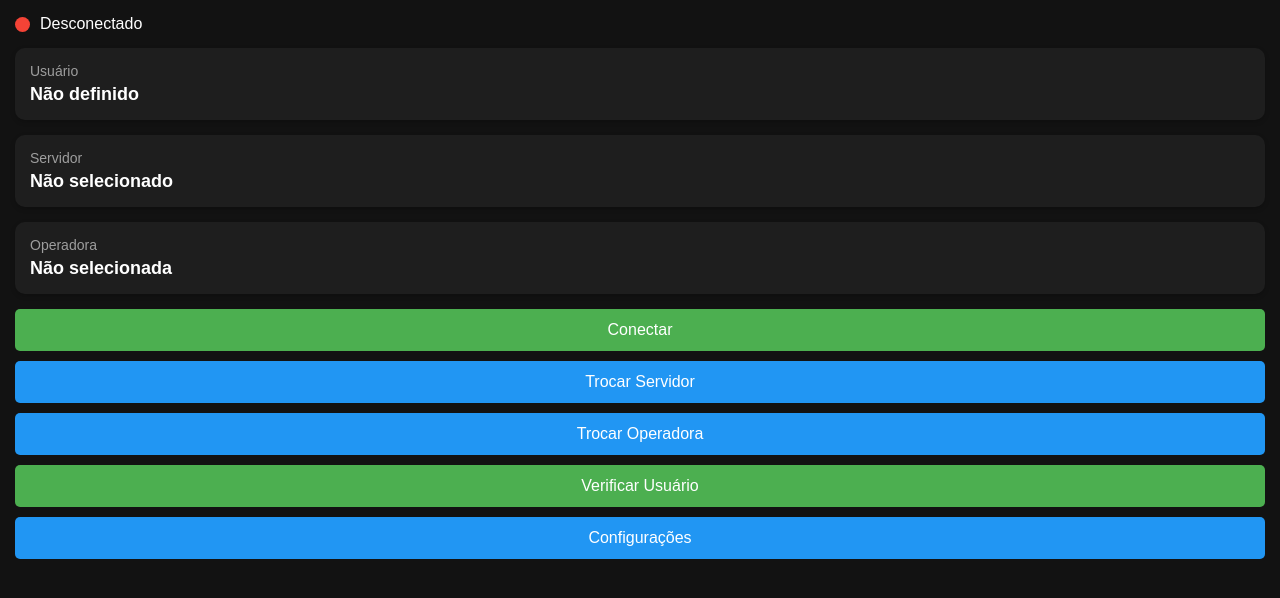
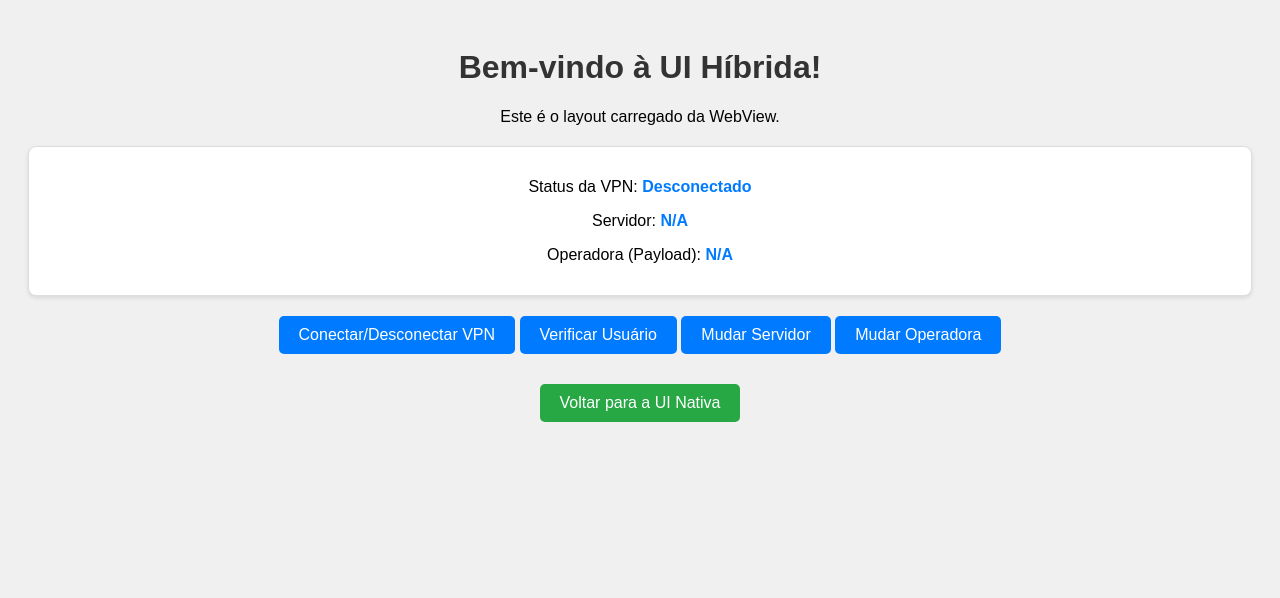
Before and after one commit to Klesyolira/index.html, a plain HTML site: page index.html in a window 1280 px wide. Drawn offline with Linux system fonts and the light colour scheme.

Commit message:
Update index.html

```diff
--- a/index.html
+++ b/index.html
@@ -1,134 +1,84 @@
 <!DOCTYPE html>
 <html>
 <head>
-    <meta charset="utf-8">
-    <meta name="viewport" content="width=device-width, initial-scale=1">
+    <meta charset="UTF-8">
+    <meta name="viewport" content="width=device-width, initial-scale=1.0">
+    <title>Sua Interface Híbrida</title>
     <style>
         body {
             font-family: Arial, sans-serif;
-            background-color: #121212;
-            color: #ffffff;
-            margin: 0;
+            text-align: center;
+            padding: 20px;
+            background-color: #f0f0f0;
+        }
+        h1 {
+            color: #333;
+        }
+        .status-box {
+            background-color: #fff;
+            border: 1px solid #ddd;
             padding: 15px;
+            margin-top: 20px;
+            border-radius: 8px;
+            box-shadow: 0 2px 4px rgba(0,0,0,0.1);
         }
-        .container {
-            max-width: 100%;
-        }
-        .status-card {
-            background-color: #1e1e1e;
-            border-radius: 10px;
-            padding: 15px;
-            margin-bottom: 15px;
-            box-shadow: 0 2px 5px rgba(0,0,0,0.2);
-        }
-        .status-title {
-            font-size: 14px;
-            color: #9e9e9e;
+        #vpnStatus, #serverInfo, #payloadInfo {
+            font-weight: bold;
+            color: #007bff;
             margin-bottom: 5px;
         }
-        .status-value {
-            font-size: 18px;
-            font-weight: bold;
-        }
-        .btn {
-            background-color: #4CAF50;
+        button {
+            background-color: #007bff;
             color: white;
+            padding: 10px 20px;
             border: none;
             border-radius: 5px;
-            padding: 12px;
-            width: 100%;
-            margin-bottom: 10px;
+            cursor: pointer;
             font-size: 16px;
-            cursor: pointer;
-            transition: background-color 0.3s;
+            margin-top: 20px;
+            transition: background-color 0.3s ease;
         }
-        .btn:hover {
-            background-color: #45a049;
+        button:hover {
+            background-color: #0056b3;
         }
-        .btn-danger {
-            background-color: #f44336;
+        /* Estilos para o botão de voltar para nativo */
+        .native-mode-button {
+            background-color: #28a745; /* Verde */
+            margin-top: 30px;
         }
-        .btn-danger:hover {
-            background-color: #d32f2f;
-        }
-        .btn-secondary {
-            background-color: #2196F3;
-        }
-        .btn-secondary:hover {
-            background-color: #0b7dda;
-        }
-        .connection-status {
-            display: flex;
-            align-items: center;
-            margin-bottom: 15px;
-        }
-        .status-indicator {
-            width: 15px;
-            height: 15px;
-            border-radius: 50%;
-            margin-right: 10px;
-        }
-        .connected {
-            background-color: #4CAF50;
-            box-shadow: 0 0 10px #4CAF50;
-        }
-        .disconnected {
-            background-color: #f44336;
+        .native-mode-button:hover {
+            background-color: #218838;
         }
     </style>
 </head>
 <body>
-    <div class="container">
-        <div class="connection-status">
-            <div id="statusIndicator" class="status-indicator disconnected"></div>
-            <div id="connectionText">Desconectado</div>
-        </div>
 
-        <div class="status-card">
-            <div class="status-title">Usuário</div>
-            <div id="userInfo" class="status-value">Não definido</div>
-        </div>
+    <h1>Bem-vindo à UI Híbrida!</h1>
+    <p>Este é o layout carregado da WebView.</p>
 
-        <div class="status-card">
-            <div class="status-title">Servidor</div>
-            <div id="serverInfo" class="status-value">Não selecionado</div>
-        </div>
-
-        <div class="status-card">
-            <div class="status-title">Operadora</div>
-            <div id="payloadInfo" class="status-value">Não selecionada</div>
-        </div>
-
-        <button class="btn" onclick="Android.startStopVPN()" id="connectBtn">Conectar</button>
-        <button class="btn btn-secondary" onclick="Android.changeServer()">Trocar Servidor</button>
-        <button class="btn btn-secondary" onclick="Android.changePayload()">Trocar Operadora</button>
-        <button class="btn" onclick="Android.checkUser()">Verificar Usuário</button>
-        <button class="btn btn-secondary" onclick="Android.openSettings()">Configurações</button>
+    <div class="status-box">
+        <p>Status da VPN: <span id="vpnStatus">Desconectado</span></p>
+        <p>Servidor: <span id="serverInfo">N/A</span></p>
+        <p>Operadora (Payload): <span id="payloadInfo">N/A</span></p>
     </div>
 
+    <button onclick="Android.startStopVPN()">Conectar/Desconectar VPN</button>
+    <button onclick="Android.checkUser()">Verificar Usuário</button>
+    <button onclick="Android.changeServer()">Mudar Servidor</button>
+    <button onclick="Android.changePayload()">Mudar Operadora</button>
+
+    <br>
+
+    <button class="native-mode-button" onclick="Android.switchToNativeMode()">Voltar para a UI Nativa</button>
+
     <script>
-        function updateStatus(status, server, payload, user) {
-            document.getElementById('connectionText').innerText = status;
+        // Função para ser chamada pelo Android para atualizar o status
+        function updateStatus(status, server, payload) {
+            document.getElementById('vpnStatus').innerText = status;
             document.getElementById('serverInfo').innerText = server;
             document.getElementById('payloadInfo').innerText = payload;
-            document.getElementById('userInfo').innerText = user || "Não definido";
+        }
+    </script>
 
-            const indicator = document.getElementById('statusIndicator');
-            const connectBtn = document.getElementById('connectBtn');
-
-            if (status === 'Conectado') {
-                indicator.className = 'status-indicator connected';
-                connectBtn.innerText = 'Desconectar';
-                connectBtn.className = 'btn btn-danger';
-            } else {
-                indicator.className = 'status-indicator disconnected';
-                connectBtn.innerText = 'Conectar';
-                connectBtn.className = 'btn';
-            }
-        }
-
-        // Carrega o status inicial
-        Android.getStatus();
-    </script>
 </body>
 </html>
```
